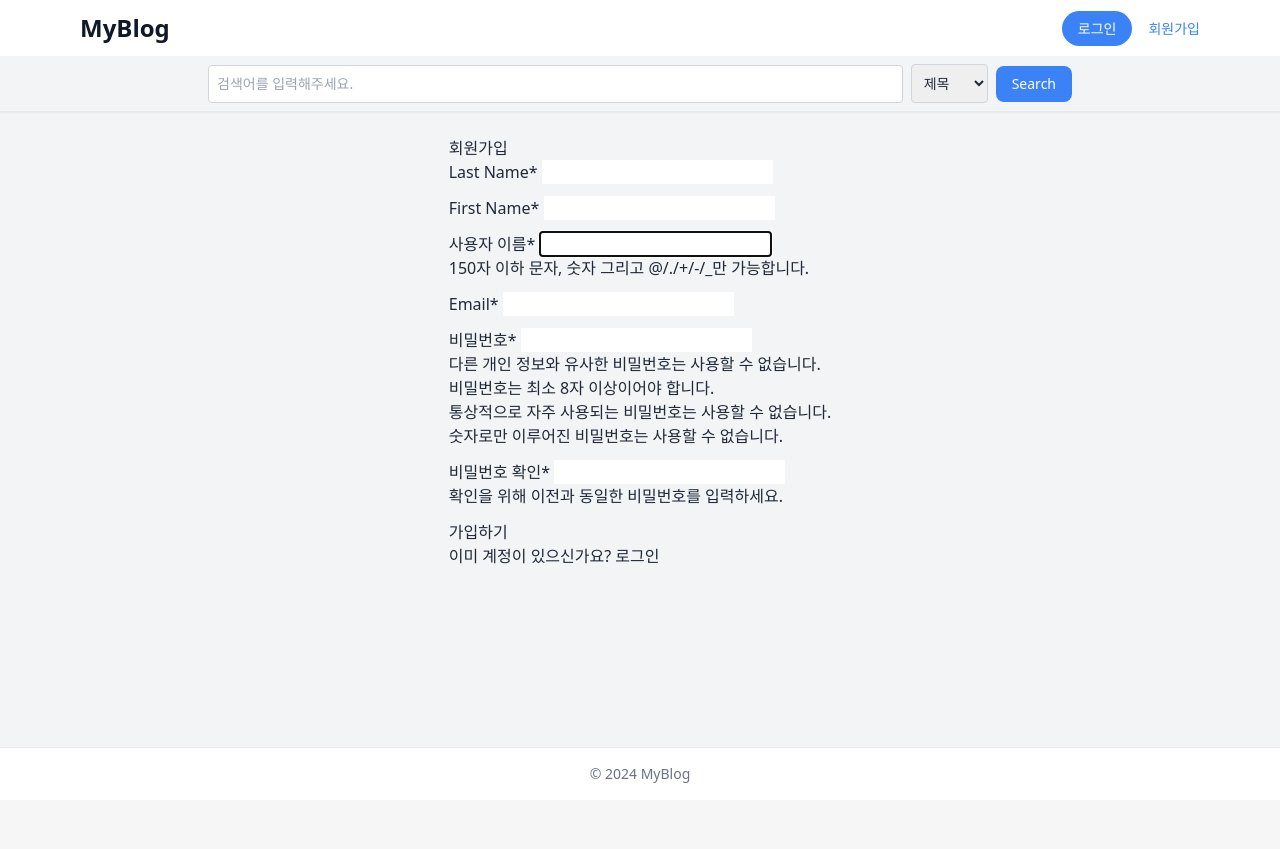
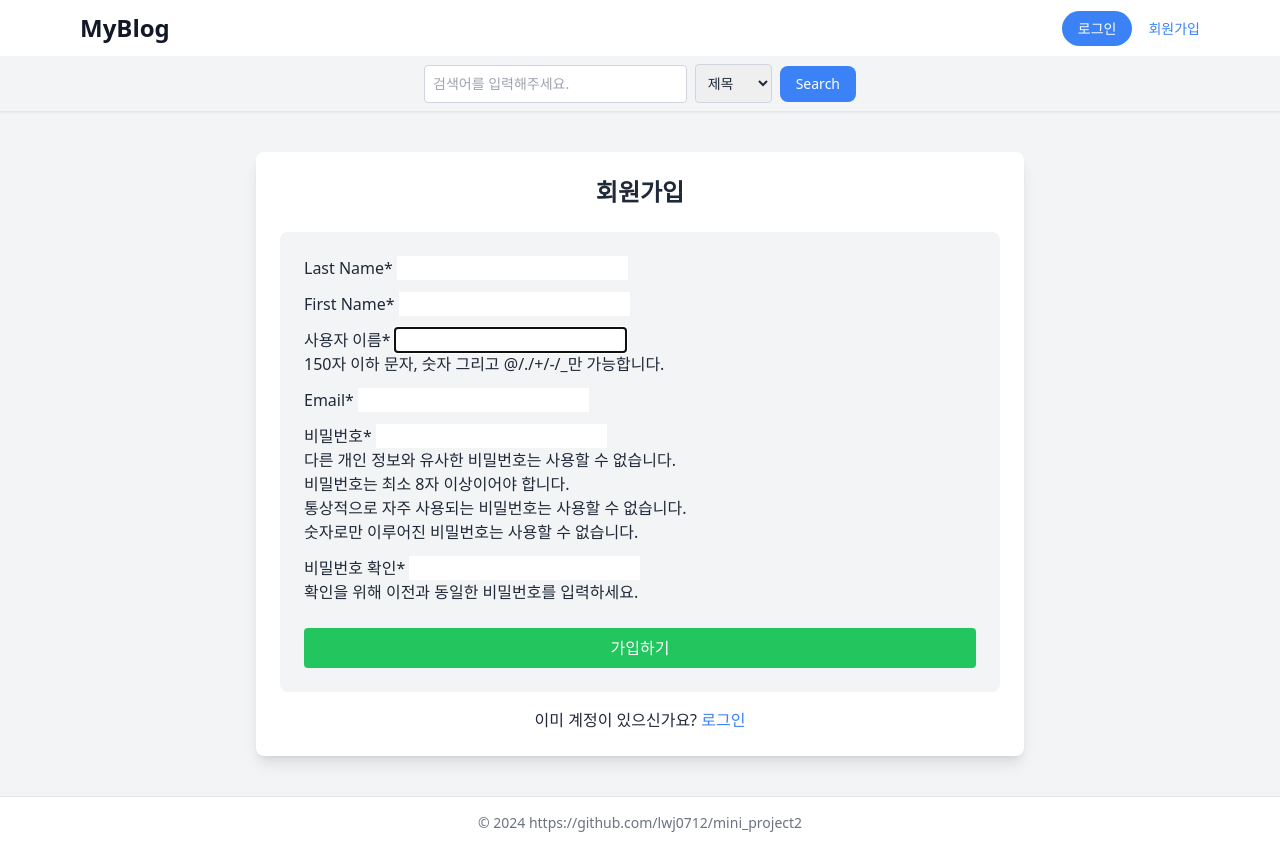
Before and after one commit to lwj0712/DjangoBlog, a Django app: page /accounts/register/ in a window 1280 px wide. Before the commit the page ends 783 px from the top, so only its background shows below. Run offline with Django 5.2, Linux system fonts and the light colour scheme; some libraries are stand-ins or nearby versions.

Commit message:
💄 Update CSS

```diff
--- a/myblog/accounts/views.py
+++ b/myblog/accounts/views.py
@@ -40,5 +40,5 @@ class UserProfileUpdateView(LoginRequiredMixin, UpdateView):
 
 class CustomPasswordChangeView(PasswordChangeView):
     form_class = CustomPasswordChangeForm
-    success_url = reverse_lazy('password_change_done')
+    success_url = reverse_lazy('blog:post_list')
     template_name = 'accounts/password_change_form.html'
--- a/myblog/templates/accounts/signup.html
+++ b/myblog/templates/accounts/signup.html
@@ -1,14 +1,24 @@
 {% extends 'base.html' %}
 {% load crispy_forms_tags %}
-
 {% block title %}회원가입{% endblock %}
-
 {% block content %}
-<h1>회원가입</h1>
-<form method="post">
-    {% csrf_token %}
-    {{form | crispy}}
-    <button type="submit">가입하기</button>
-</form>
-<p>이미 계정이 있으신가요? <a href="{% url 'accounts:login' %}">로그인</a></p>
+<div class="container mx-auto px-4 py-4" style="width: 800px;">
+    <div class="max-w-5xl mx-auto bg-white rounded-lg shadow-lg overflow-hidden">
+        <div class="p-6">
+            <h1 class="text-2xl font-bold mb-6 text-center">회원가입</h1>
+            <div class="bg-gray-100 p-6 rounded-lg">
+                <form method="post">
+                    {% csrf_token %}
+                    {{ form|crispy }}
+                    <div class="mt-6">
+                        <button type="submit" class="w-full bg-green-500 text-white px-4 py-2 rounded hover:bg-green-600 transition duration-300">가입하기</button>
+                    </div>
+                </form>
+            </div>
+            <div class="mt-4 text-center">
+                <p>이미 계정이 있으신가요? <a href="{% url 'accounts:login' %}" class="text-blue-500 hover:underline">로그인</a></p>
+            </div>
+        </div>
+    </div>
+</div>
 {% endblock %}
--- a/myblog/templates/base.html
+++ b/myblog/templates/base.html
@@ -19,7 +19,9 @@
     <!-- Header -->
     <header class="bg-white border-b border-gray-200 shadow-sm">
       <div class="max-w-6xl mx-auto px-4 py-3 flex justify-between items-center">
-        <h1 class="text-2xl font-bold"><a href="{% url 'blog:post_list' %}" class="text-gray-900 hover:text-blue-500">MyBlog</a></h1>
+        <h1 class="text-2xl font-bold">
+          <a href="{% url 'blog:post_list' %}" class="text-gray-900 hover:text-blue-500">MyBlog</a>
+        </h1>
         <nav>
           <ul class="flex space-x-4 items-center">
             {% if user.is_authenticated %}
@@ -43,8 +45,8 @@
       </div>
       <!-- Search Form -->
       <div class="bg-gray-100 py-2">
-        <div class="max-w-4xl mx-auto px-4">
-          <form method="get" action="{% url 'blog:post_list' %}" class="flex items-center space-x-2">
+        <div class="max-w-4xl mx-auto px-4 flex justify-center">
+          <form method="get" action="{% url 'blog:post_list' %}" class="flex items-center space-x-2 w-1/2">
             <input type="text" name="query" placeholder="검색어를 입력해주세요." class="w-full p-2 text-sm border border-gray-300 rounded focus:outline-none focus:border-blue-500" />
             <select name="search_type" class="p-2 text-sm border border-gray-300 rounded focus:outline-none focus:border-blue-500">
               <option value="title">제목</option>
@@ -65,7 +67,7 @@
     <!-- Footer -->
     <footer class="bg-white border-t border-gray-200 py-4 mt-auto">
       <div class="max-w-6xl mx-auto px-4 text-center text-sm text-gray-500">
-        <p>&copy; 2024 MyBlog</p>
+        <p>&copy; 2024 https://github.com/lwj0712/mini_project2</p>
       </div>
     </footer>
   </body>
--- a/myblog/templates/blog/post_form.html
+++ b/myblog/templates/blog/post_form.html
@@ -5,15 +5,18 @@
     <div class="max-w-5xl mx-auto bg-white rounded-lg shadow-lg overflow-hidden">
         <div class="p-6">
             <h1 class="text-2xl font-bold mb-6">{% if form.instance.pk %}게시글 수정{% else %}새 게시글 작성{% endif %}</h1>
+
+            <div class="bg-gray-100 p-6 rounded-lg">
                 <form method="post" enctype="multipart/form-data">
                     {% csrf_token %}
                     {{ form|crispy }}
                     <div class="mt-6 flex justify-between items-center">
-                    <a href="{% url 'blog:post_list' %}" class="text-blue-500 hover:underline">이전으로</a>
+                        <a href="{% url 'blog:post_list' %}" class="bg-gray-400 text-white px-6 py-2 rounded hover:bg-gray-500 transition duration-300">이전으로</a>
                         <button type="submit" class="bg-blue-500 text-white px-6 py-2 rounded hover:bg-blue-600 transition duration-300">완료</button>
                     </div>
                 </form>
             </div>
         </div>
     </div>
+</div>
 {% endblock %}
--- a/myblog/templates/blog/post_list.html
+++ b/myblog/templates/blog/post_list.html
@@ -46,6 +46,7 @@
                         <p><strong>글쓴이:</strong> {{ post.author.username }}</p>
                         <p><strong>카테고리:</strong> {{ post.category.name }}</p>
                         <p><strong>작성일:</strong> {{ post.created_at }}</p>
+                        <p><strong>조회수:</strong> {{ post.view_count }}회</p>
                         <p><span class="text-red-500">👍</span> {{ post.like_count }}</p>
                     </div>
                 </a>
@@ -54,7 +55,7 @@
             {% endfor %}
 
             <!-- 페이지네이션 -->
-            <div class="pagination mt-4 flex justify-center">
+            <div class="pagination mt-4 flex justify-center bg-white px-4 py-2 rounded-full shadow-md">
                 <span class="step-links">
                     {% if page_obj.has_previous %}
                         <a href="?q={{ request.GET.q }}&sort={{ request.GET.sort }}&genre={{ request.GET.genre }}&year={{ request.GET.year }}&page=1" class="mr-2 text-blue-500 hover:underline">« 처음</a>
@@ -81,7 +82,7 @@
 
             <!-- 인기 포스트 리스트 -->
             <div class="bg-white p-6 rounded-lg shadow-md">
-                <h3 class="text-lg font-bold mb-4">인기글</h3>
+                <h3 class="text-lg font-bold mb-4">👍 TOP 5 인기글</h3>
                 {% for post in most_liked_posts %}
                     <div class="mb-2">
                         <a href="{% url 'blog:post_detail' post.pk %}" class="text-blue-500 hover:underline">{{ post.title }}</a>
```
Also changed, not shown: myblog/templates/404.html (added, +13 -0 lines), myblog/templates/accounts/login.html (+16 -8 lines), myblog/templates/accounts/password_change_form.html (+16 -7 lines), myblog/templates/accounts/profile_edit.html (+17 -8 lines), myblog/templates/blog/post_confirm_delete.html (+13 -7 lines). Lines whose indentation alone changed are shown as unchanged.
